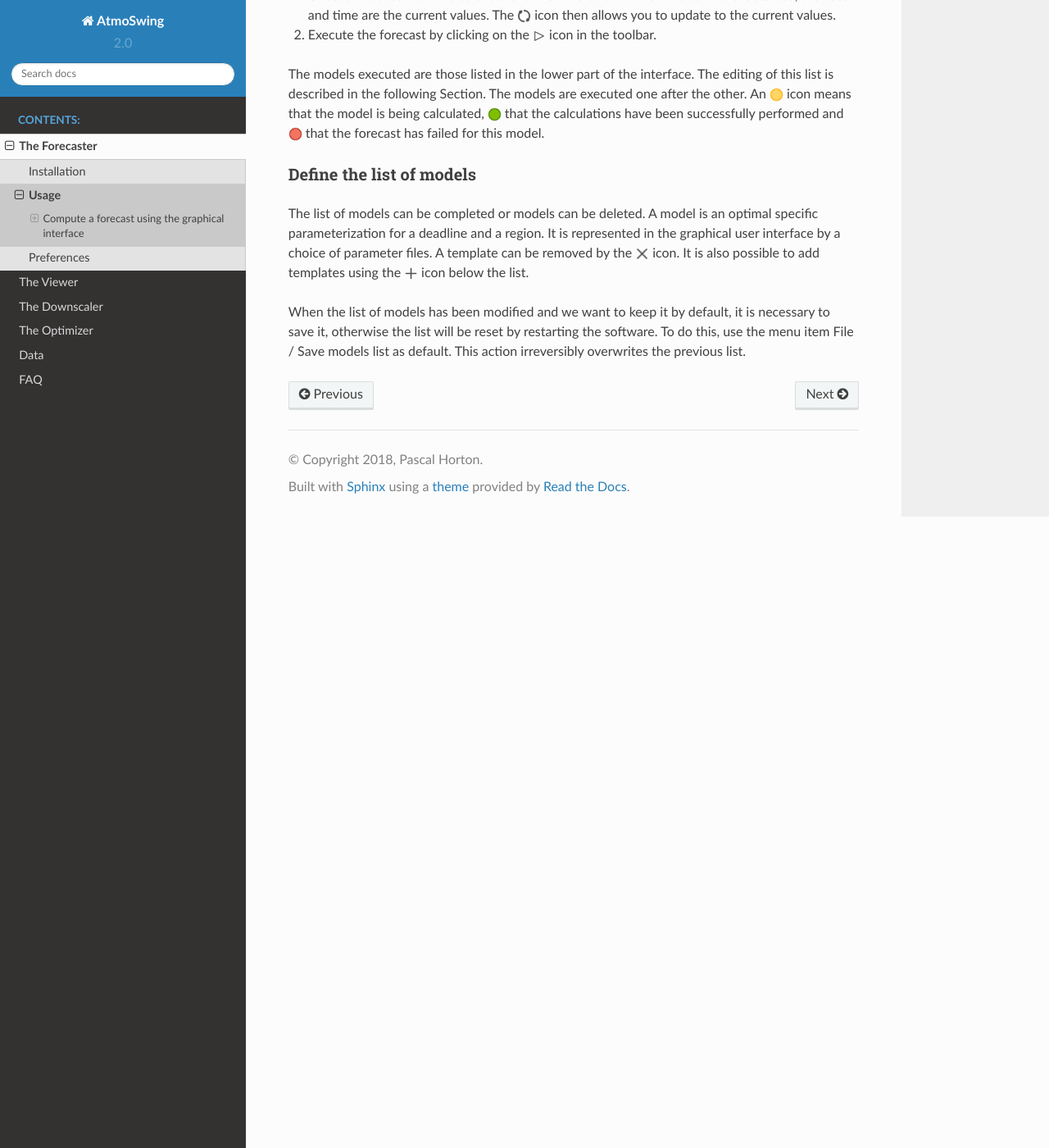
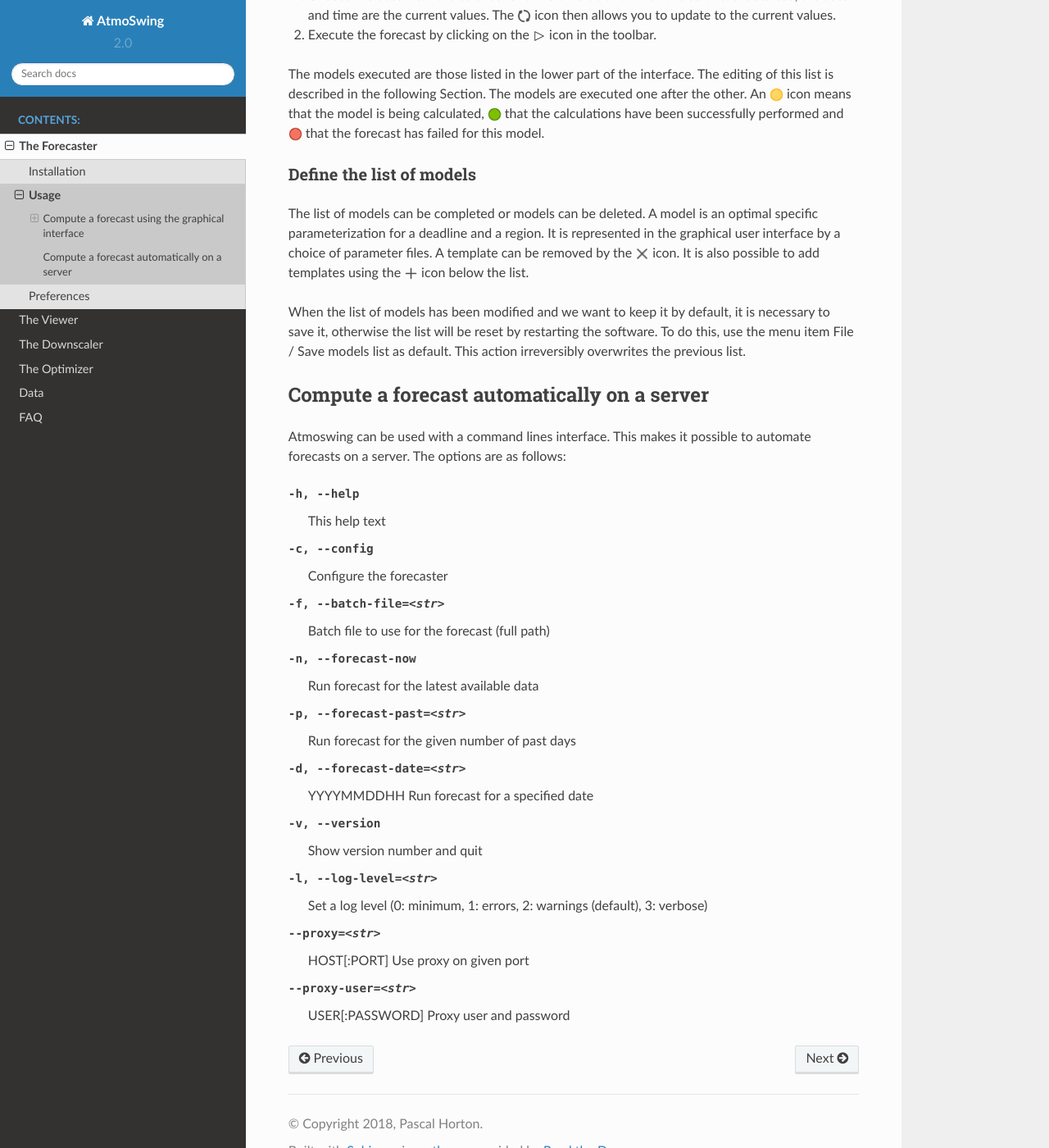
Before and after one commit to atmoswing/atmoswing-user-manual, a Sphinx documentation site: the page built from docs/app-forecaster/usage.rst, in a window 1280 px wide and 1400 px high, scrolled down 1602 px. Shown: the whole window at 82% size. Built offline with Sphinx 7.4.7 and the Read the Docs theme 2.0.0, drawn with Linux system fonts in a browser that asks for light colours; pages that are not in the unit, such as notebooks, are missing from menus.

Commit message:
Update usage.rst

```diff
--- a/docs/app-forecaster/usage.rst
+++ b/docs/app-forecaster/usage.rst
@@ -89,3 +89,20 @@ When the list of models has been modified and we want to keep it by default, it
    :height: 24
    :scale: 70
    :align: middle
+
+
+Compute a forecast automatically on a server
+--------------------------------------------
+
+Atmoswing can be used with a command lines interface. This makes it possible to automate forecasts on a server. The options are as follows:
+
+-h, --help  This help text
+-c, --config  Configure the forecaster
+-f, --batch-file=<str>  Batch file to use for the forecast (full path)
+-n, --forecast-now  Run forecast for the latest available data
+-p, --forecast-past=<str>  Run forecast for the given number of past days
+-d, --forecast-date=<str>  YYYYMMDDHH Run forecast for a specified date
+-v, --version  Show version number and quit
+-l, --log-level=<str>  Set a log level (0: minimum, 1: errors, 2: warnings (default), 3: verbose)
+--proxy=<str>  HOST[:PORT] Use proxy on given port
+--proxy-user=<str>  USER[:PASSWORD] Proxy user and password
```
